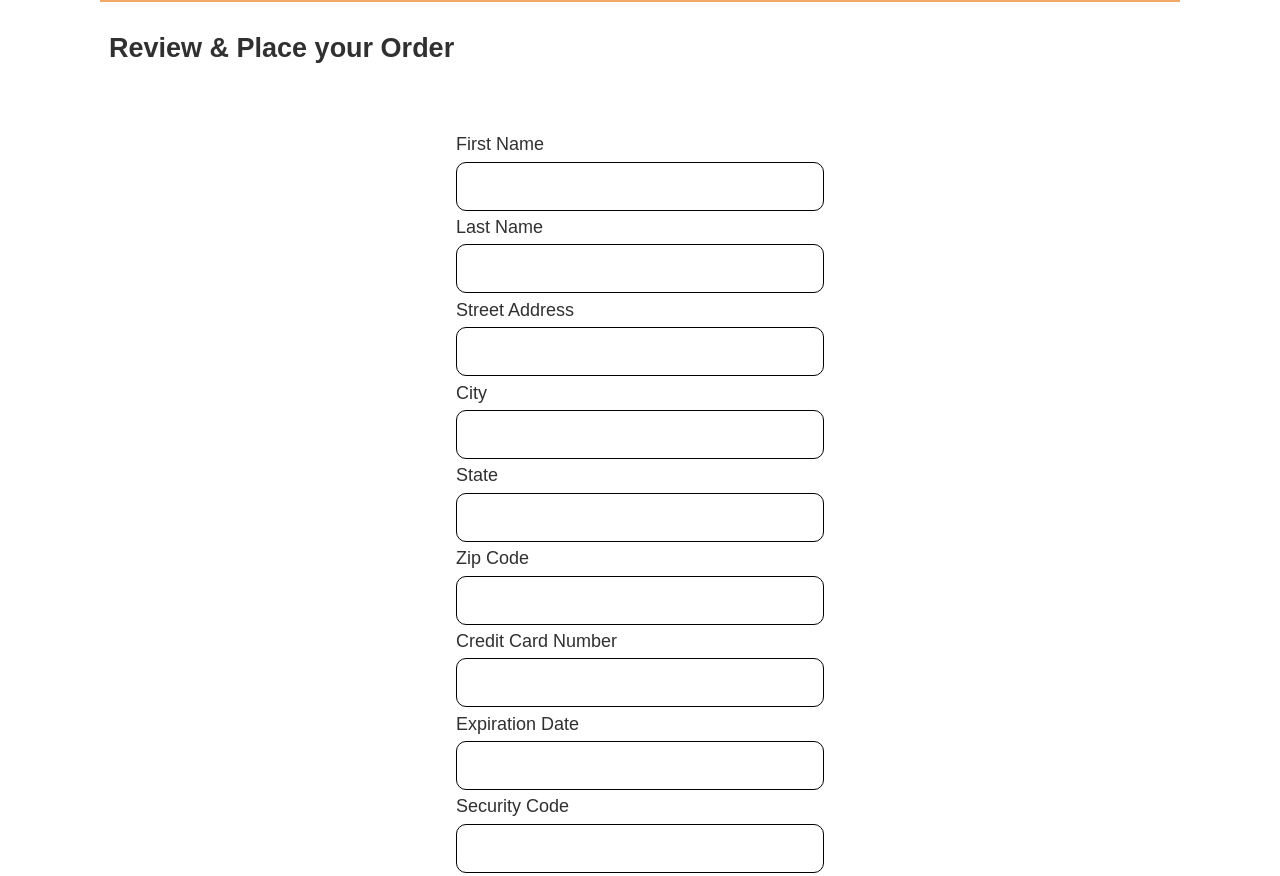
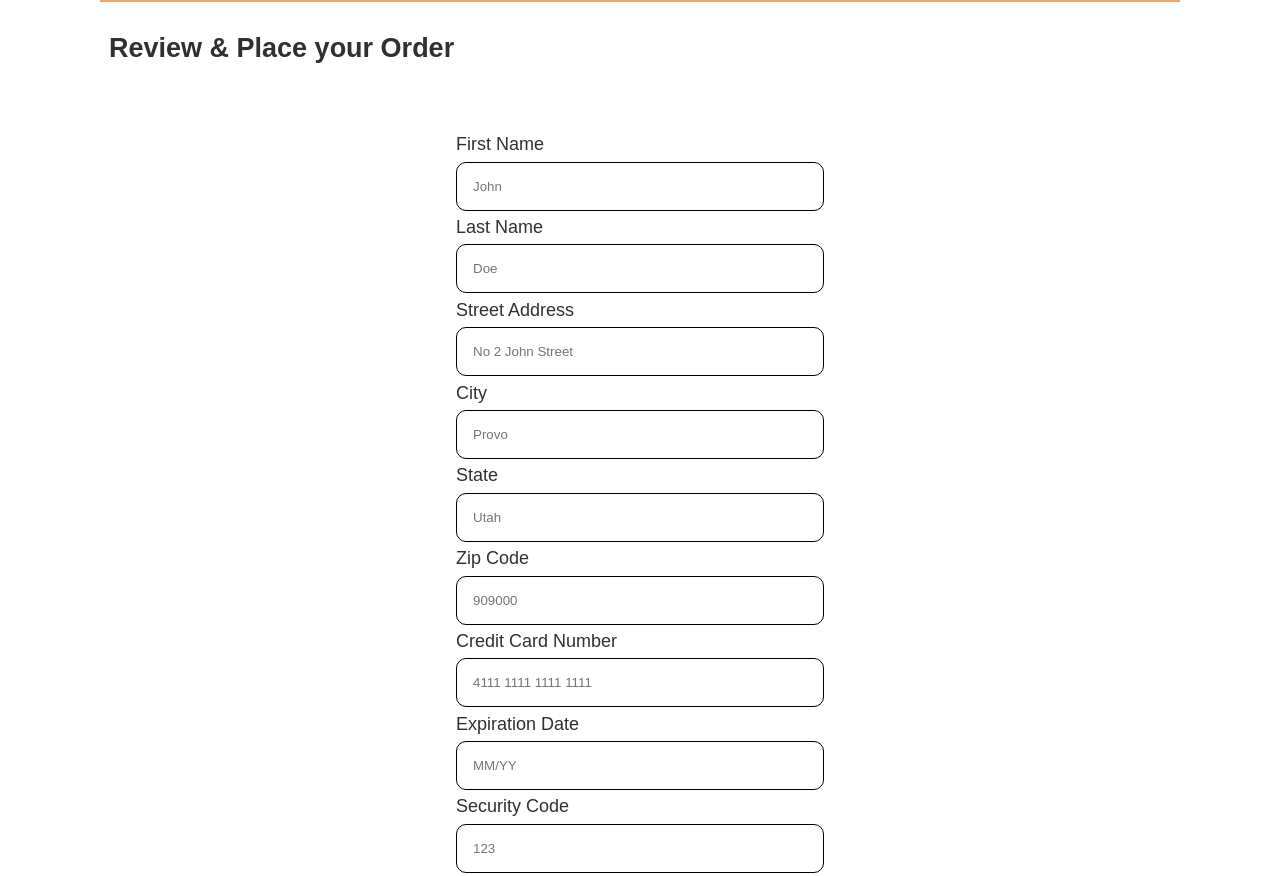
Before and after one commit to Heavenlyaura/wdd330-sleepoutside, a website built with Vite: page src/checkout/index.html in a window 1280 px wide. Shown: the top 876 px of the page. Built offline with nearby package versions, Linux system fonts and the light colour scheme; no server answers.

Commit message:
"Updated checkout form with placeholders and input patterns, added CSS styles for buttons and alerts, modified CheckoutProcess class to clear local storage and redirect to success page, and added error handling with alert messages."

```diff
--- a/src/checkout/index.html
+++ b/src/checkout/index.html
@@ -23,31 +23,91 @@
       <div class="checkout-form">
         <form id="checkoutForm">
           <label for="fname">First Name</label>
-          <input type="text" id="fname" name="fname" required />
+          <input
+            type="text"
+            id="fname"
+            name="fname"
+            required
+            placeholder="John"
+          />
 
           <label for="lname">Last Name</label>
-          <input type="text" id="lname" name="lname" required />
+          <input
+            type="text"
+            id="lname"
+            name="lname"
+            required
+            placeholder="Doe"
+          />
 
           <label for="street">Street Address</label>
-          <input type="text" id="street" name="street" required />
+          <input
+            type="text"
+            id="street"
+            name="street"
+            required
+            placeholder="No 2 John Street"
+          />
 
           <label for="city">City</label>
-          <input type="text" id="city" name="city" required />
+          <input
+            type="text"
+            id="city"
+            name="city"
+            required
+            placeholder="Provo"
+          />
 
           <label for="state">State</label>
-          <input type="text" id="state" name="state" required />
+          <input
+            type="text"
+            id="state"
+            name="state"
+            required
+            placeholder="Utah"
+          />
 
           <label for="zip">Zip Code</label>
-          <input type="text" id="zip" name="zip" required />
+          <input
+            type="text"
+            id="zip"
+            name="zip"
+            required
+            placeholder="909000"
+          />
 
           <label for="cardNumber">Credit Card Number</label>
-          <input type="text" id="cardNumber" name="cardNumber" required />
+          <input
+            type="text"
+            id="cardNumber"
+            name="cardNumber"
+            pattern="\d{16}"
+            title="Please enter a valid 16-digit credit card number"
+            required
+            placeholder="4111 1111 1111 1111"
+          />
 
           <label for="expiration">Expiration Date</label>
-          <input type="text" id="expiration" name="expiration" required />
+          <input
+            type="text"
+            id="expiration"
+            name="expiration"
+            pattern="^(0[1-9]|1[0-2])\/\d{2}$"
+            title="Please enter a valid expiration date (MM/YY)"
+            required
+            placeholder="MM/YY"
+          />
 
           <label for="code">Security Code</label>
-          <input type="text" id="code" name="code" required />
+          <input
+            type="text"
+            id="cvv"
+            name="cvv"
+            pattern="\d{3,4}"
+            title="Please enter a valid CVV (3 or 4 digits)"
+            required
+            placeholder="123"
+          />
 
           <button type="submit">Checkout</button>
         </form>
--- a/src/css/style.css
+++ b/src/css/style.css
@@ -81,7 +81,8 @@ header {
   color: var(--tertiary-color);
 }
 
-button, #checkout {
+button,
+#checkout {
   text-decoration: none;
   padding: 0.5em 2em;
   background-color: var(--secondary-color);
@@ -95,6 +96,18 @@ button, #checkout {
 }
 #checkout {
   display: none;
+}
+#return {
+  text-decoration: none;
+  padding: 0.5em 2em;
+  background-color: var(--secondary-color);
+  color: white;
+  margin: 1rem auto;
+  display: block;
+  border-radius: 1rem;
+  font-size: var(--large-font);
+  cursor: pointer;
+  width: fit-content;
 }
 .divider {
   border-bottom: 2px solid var(--primary-color);
--- a/src/js/CheckoutProcess.mjs
+++ b/src/js/CheckoutProcess.mjs
@@ -1,6 +1,6 @@
-import { getLocalStorage, setLocalStorage } from "./utils.mjs";
+import { getLocalStorage, setLocalStorage, alertMessage } from "./utils.mjs";
 import { formDataToJSON } from "./utils.mjs";
-import ExternalServices from "./ExternalServices.mjs"
+import ExternalServices from "./ExternalServices.mjs";
 
 const services = new ExternalServices();
 
@@ -79,8 +79,14 @@ export default class CheckoutProcess {
     json.items = packageItems(this.list);
     try {
       const res = await services.checkout(json);
+      localStorage.clear();
+      window.location.href = "./success.html";
     } catch (err) {
       console.error(err);
+      removeAllAlerts();
+      for (let message in err.message) {
+        alertMessage(err.message[message]);
+      }
     }
   }
 }
--- a/src/js/ExternalServices.mjs
+++ b/src/js/ExternalServices.mjs
@@ -1,9 +1,11 @@
 const baseURL = import.meta.env.VITE_SERVER_URL;
 function convertToJson(res) {
-  if (res.ok) {
-    return res.json();
+  const response = res.json();
+  if (response) {
+    return response;
   } else {
-    throw new Error("Bad Response");
+    throw { name: 'servicesError', message: response };
+
   }
 }
 
--- /dev/null
+++ b/src/js/success.js
@@ -0,0 +1,3 @@
+import { loadHeaderFooter } from "./utils.mjs";
+
+loadHeaderFooter();
--- a/src/js/utils.mjs
+++ b/src/js/utils.mjs
@@ -26,7 +26,7 @@ export function setClick(selector, callback) {
 export function getParam(params) {
   const queryString = window.location.search;
   const urlParams = new URLSearchParams(queryString);
-  const product = urlParams.get(params)
+  const product = urlParams.get(params);
   return product;
 }
 
@@ -43,7 +43,7 @@ export function renderListWithTemplate(
   parentElement,
   list,
   position = "afterbegin",
-  clear = false
+  clear = false,
 ) {
   const htmlStrings = list.map(templateFn);
   // if clear is true we need to clear out the contents of the parent.
@@ -55,8 +55,8 @@ export function renderListWithTemplate(
 
 export async function loadTemplate(path) {
   const html = await fetch(path);
-  const response = await html.text()
-  const template = document.createElement('template');
+  const response = await html.text();
+  const template = document.createElement("template");
   template.innerHTML = response;
   return template;
 }
@@ -89,3 +89,26 @@ export function formDataToJSON(formElement) {
   });
   return convertedJSON;
 }
+
+export function alertMessage(message, scroll = true) {
+  // create element to hold our alert
+  const alert = document.createElement("div");
+  // add a class to style the alert
+  alert.classList.add("alert");
+  // set the contents. You should have a message and an X or something the user can click on to remove
+
+  // add a listener to the alert to see if they clicked on the X
+  // if they did then remove the child
+  alert.addEventListener("click", function (e) {
+    if (e.target.innerText) {
+      // how can we tell if they clicked on our X or on something else?  hint: check out e.target.tagName or e.target.innerText
+      main.removeChild(this);
+    }
+  });
+  // add the alert to the top of main
+  const main = document.querySelector("main");
+  main.prepend(alert);
+  // make sure they see the alert by scrolling to the top of the window
+  //we may not always want to do this...so default to scroll=true, but allow it to be passed in and overridden.
+  if (scroll) window.scrollTo(0, 0);
+}
```
Also changed, not shown: src/checkout/success.html (added, +30 -0 lines).
